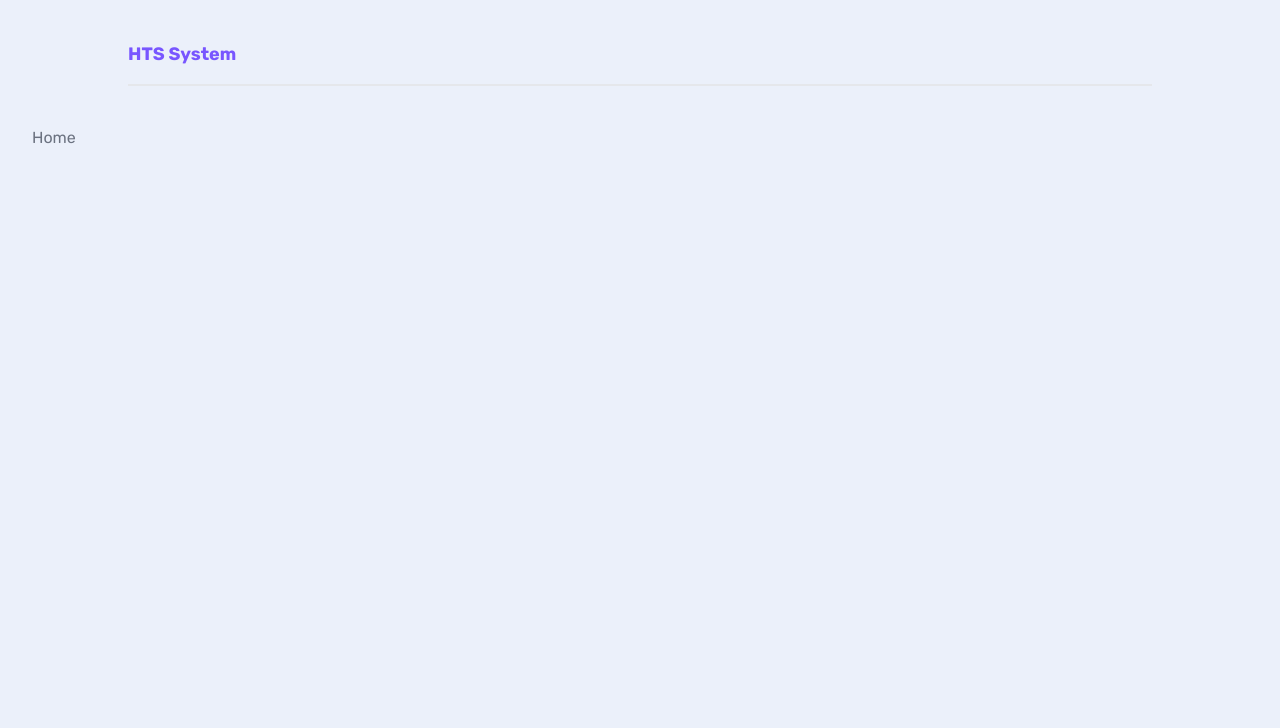
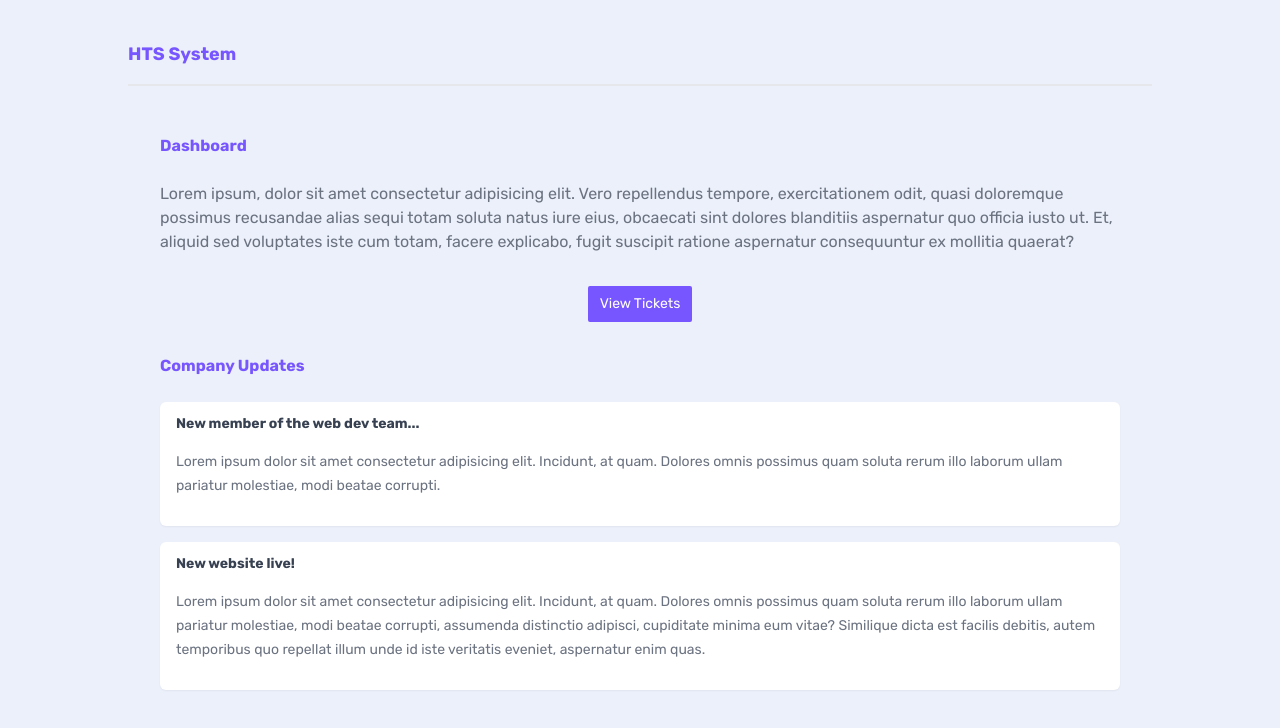
Before and after one commit to macabonilas827/helpdesk-ticketing-system, a Next.js app: page / in a window 1280 px wide. Shown: the top 728 px of the page. Built offline with nearby package versions, Linux system fonts and the light colour scheme.

Commit message:
add temporary content in app page

```diff
--- a/app/page.tsx
+++ b/app/page.tsx
@@ -1,3 +1,45 @@
+import Link from "next/link"
+
 export default function Home() {
-  return <div>Home</div>
+  return (
+    <main>
+      <h2>Dashboard</h2>
+      <p>
+        Lorem ipsum, dolor sit amet consectetur adipisicing elit. Vero
+        repellendus tempore, exercitationem odit, quasi doloremque possimus
+        recusandae alias sequi totam soluta natus iure eius, obcaecati sint
+        dolores blanditiis aspernatur quo officia iusto ut. Et, aliquid sed
+        voluptates iste cum totam, facere explicabo, fugit suscipit ratione
+        aspernatur consequuntur ex mollitia quaerat?
+      </p>
+
+      <div className="flex justify-center my-8">
+        <Link href="/tickets">
+          <button className="btn-primary">View Tickets</button>
+        </Link>
+      </div>
+
+      <h2>Company Updates</h2>
+
+      <div className="card">
+        <h3>New member of the web dev team...</h3>
+        <p>
+          Lorem ipsum dolor sit amet consectetur adipisicing elit. Incidunt, at
+          quam. Dolores omnis possimus quam soluta rerum illo laborum ullam
+          pariatur molestiae, modi beatae corrupti.
+        </p>
+      </div>
+      <div className="card">
+        <h3>New website live!</h3>
+        <p>
+          Lorem ipsum dolor sit amet consectetur adipisicing elit. Incidunt, at
+          quam. Dolores omnis possimus quam soluta rerum illo laborum ullam
+          pariatur molestiae, modi beatae corrupti, assumenda distinctio
+          adipisci, cupiditate minima eum vitae? Similique dicta est facilis
+          debitis, autem temporibus quo repellat illum unde id iste veritatis
+          eveniet, aspernatur enim quas.
+        </p>
+      </div>
+    </main>
+  )
 }
```
